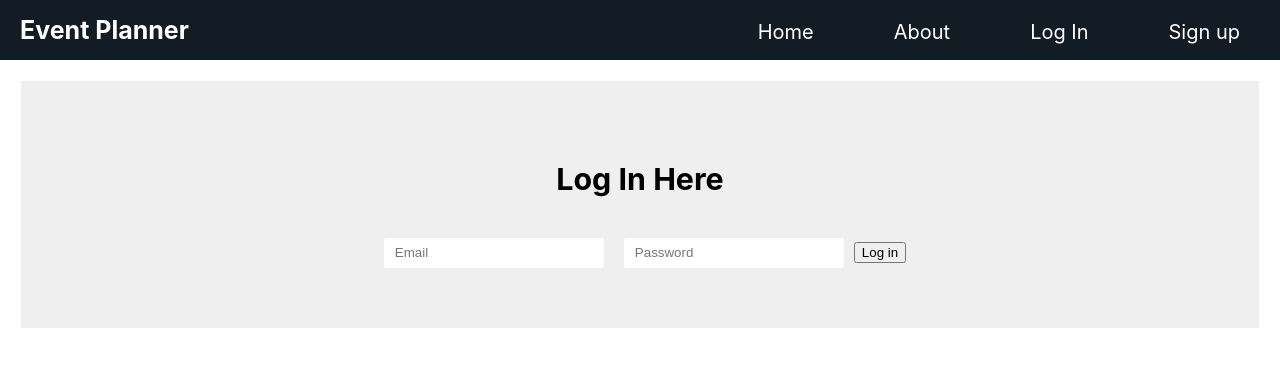
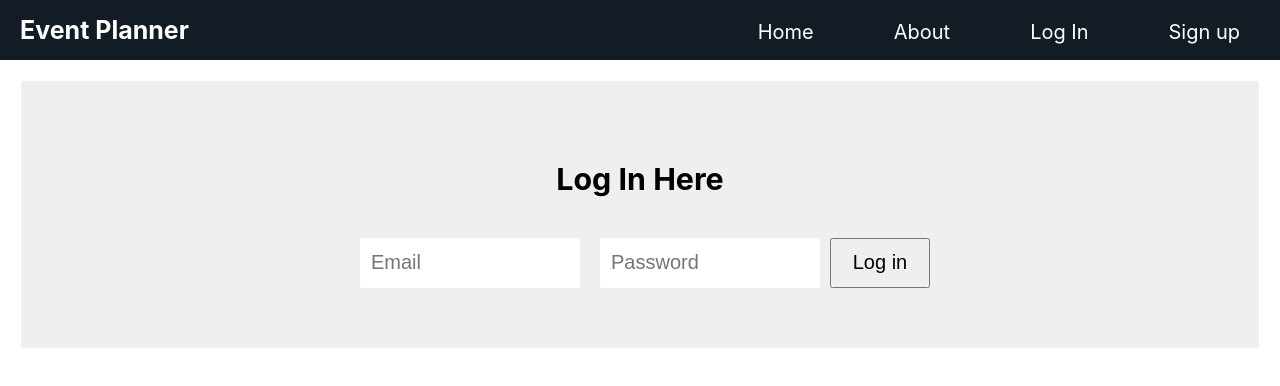
Before and after one commit to corporate-event-planner-webeu/corporate-event-planner-frontend, a React (Create React App) app: page /login in a window 1280 px wide. Shown: the top 386 px of the page. Built offline with nearby package versions, Linux system fonts and the light colour scheme.

Commit message:
added some styling to the login form

```diff
--- a/src/views/Login.js
+++ b/src/views/Login.js
@@ -1,7 +1,6 @@
 import React from "react";
 import { connect } from "react-redux";
 import { login } from "../store/actions/auth";
-import { Navigation } from "../components/Navigation";
 import styled from "styled-components";
 
 class Login extends React.Component {
@@ -62,8 +61,14 @@ const LoginWrapperStyled = styled.form`
     border: 1px solid rgba(255, 255, 255, 0.6);
     border-radius: 2px;
     padding-left: 10px;
-    margin: 10px;
+    margin:10px;
     width: 220px;
-    height: 30px;
+    height: 50px;
+    font-size: 2rem;
   }
+  button {
+        height: 50px;
+        width: 100px;
+        font-size: 2rem;
+    }
 `;
```
